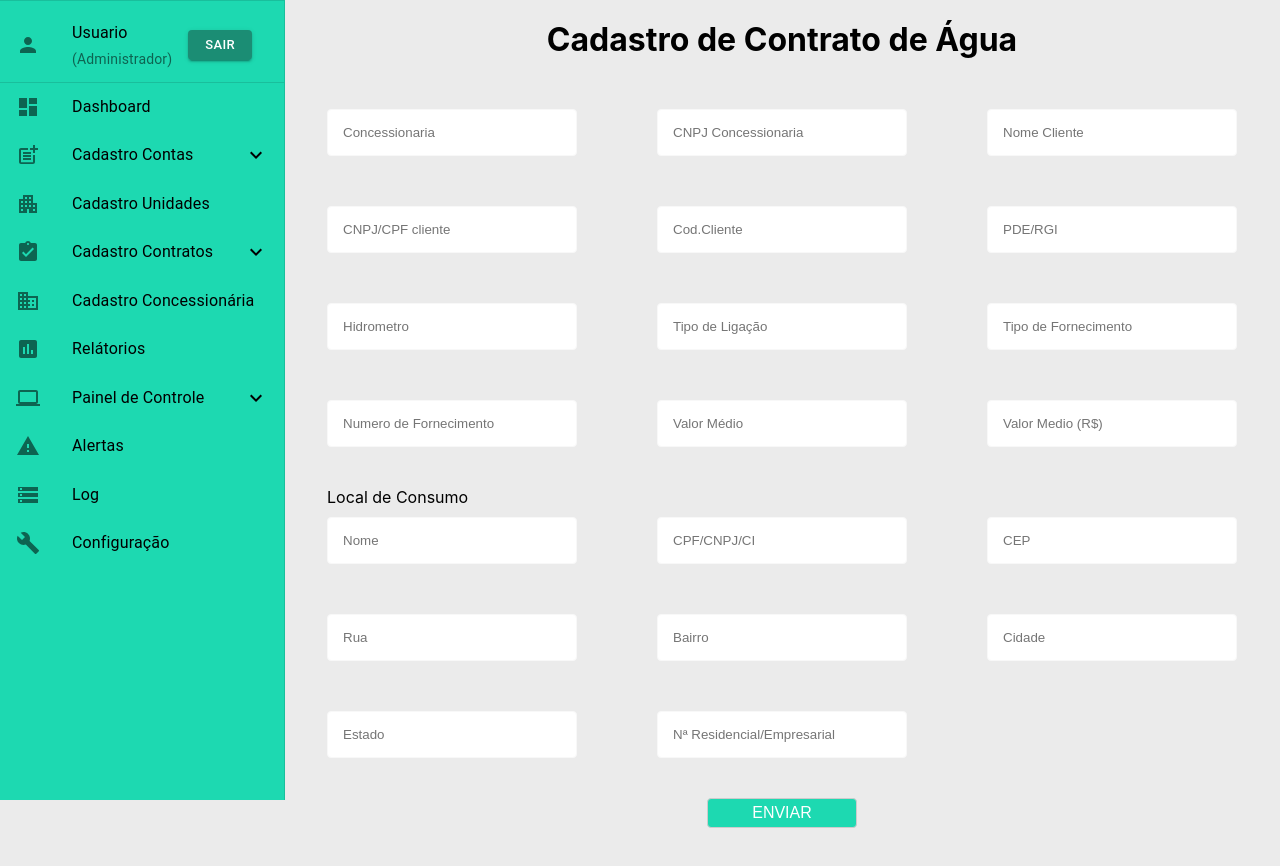
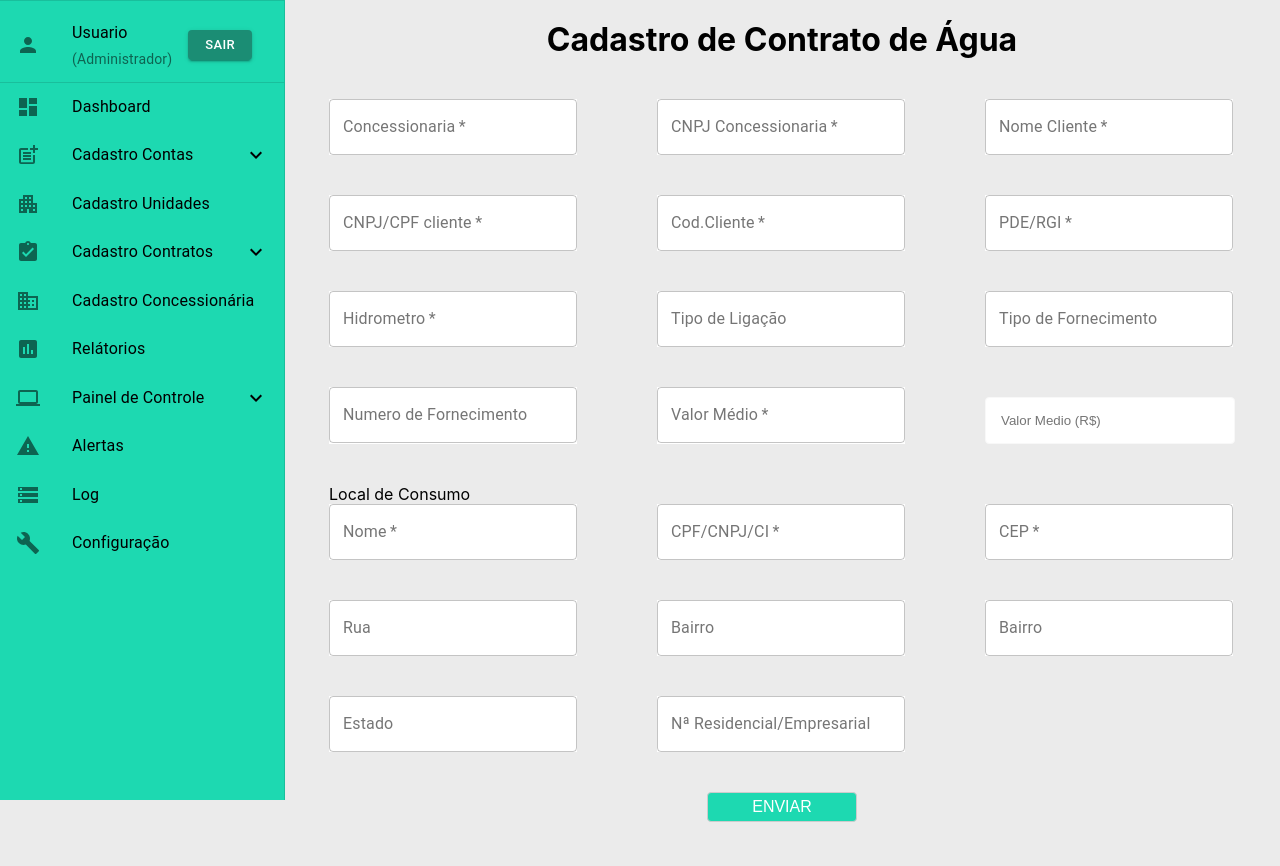
Before and after one commit to Grupo1API/TecSus, a React (Create React App) app in the folder tecsus-front/tecsus/: page /contrato_agua in a window 1280 px wide. Shown: the top 866 px of the page. Built offline with nearby package versions, Linux system fonts and the light colour scheme.

Commit message:
add labels nos campos do formulario de contrato de agua

```diff
--- a/tecsus-front/tecsus/src/pages/contrato_agua/index.js
+++ b/tecsus-front/tecsus/src/pages/contrato_agua/index.js
@@ -2,6 +2,7 @@ import './style.css'
 import Menu from '../../components/menu'
 import { useState } from 'react';
 import NumberFormat from 'react-number-format';
+import TextField from '@material-ui/core/TextField';
 
 function ContratoAgua(){
     const [concessionaria, setConcessionaria] = useState('')        //marcar como novo no cadastro
@@ -90,99 +91,134 @@ function ContratoAgua(){
                 <div className= "cadastro">
                     <form name="cadastro_contrato_agua" onSubmit={handleSubmit}>
                         <div className='coluna'>
-                            <input
+                            <TextField
                                 id="concessionaria"
+                                className='input'
                                 type="text"
                                 required={true}
+                                label="Concessionaria"
                                 placeholder="Concessionaria"
                                 value={concessionaria}
                                 onChange={(e) => setConcessionaria(e.target.value)}
+                                variant="outlined"
                             />
-                            <input
+                            <TextField
                                 id="cnpj_concessionaria"
+                                className='input'
                                 type="text"
                                 required={true}
+                                label="CNPJ Concessionaria"
                                 placeholder="CNPJ Concessionaria"
                                 value={cnpj_concessionaria}
                                 onChange={(e) => setCnpj_concessionaria(e.target.value)}
+                                variant="outlined"
                             />
-                            <input
+                            <TextField
                                 id="nome_cliente"
+                                className='input'
                                 type="text"
                                 required={true}
+                                label="Nome Cliente"
                                 placeholder="Nome Cliente"
                                 value={nome_cliente}
                                 onChange={(e) => setNome_cliente(e.target.value)}
+                                variant="outlined"
                             />
+                        </div>
 
-                        </div>
                         <div className='coluna'>
-                            <input
+                            <TextField
                                 id="cnpj_cpf_cliente"
+                                className='input'
                                 type="text"
                                 required={true}
+                                label="CNPJ/CPF cliente"
                                 placeholder="CNPJ/CPF cliente"
                                 value={cpf_cnpj_cliente}
                                 onChange={(e) => setCpf_cnpj_cliente(e.target.value)}
+                                variant="outlined"
                             />
-                            <input
+                            <TextField
                                 id="codigo_cliente"
+                                className='input'
                                 type="text"
                                 required={true}
+                                label="Cod.Cliente"
                                 placeholder="Cod.Cliente"
                                 value={codigo_cliente}
                                 onChange={(e) => setCodigo_cliente(e.target.value)}
+                                variant="outlined"
                             />
-                            <input
+                            <TextField
                                 id="pde_rgi"
+                                className='input'
                                 type="text"
                                 required={true}
+                                label="PDE/RGI"
                                 placeholder="PDE/RGI"
                                 value={pde_rgi}
                                 onChange={(e) => setPde_rgi(e.target.value)}
+                                variant="outlined"
                             />
+                        </div>
 
-                        </div>
                         <div className='coluna'>
-                            <input
+                            <TextField
                                 id="hidrometro"
+                                className='input'
                                 type="text"
                                 required={true}
+                                label="Hidrometro"
                                 placeholder="Hidrometro"
                                 value={hidrometro}
                                 onChange={(e) => setHidrometro(e.target.value)}
+                                variant="outlined"
                             />
-                            <input
+                            <TextField
                                 id="tipo_ligacao"
+                                className='input'
                                 type="text"
+                                label="Tipo de Ligação"
                                 placeholder="Tipo de Ligação"
                                 value={tipo_ligacao}
                                 onChange={(e) => setTipo_ligacao(e.target.value)}
+                                variant="outlined"
                             />
-                            <input
+                            <TextField
                                 id="Tipo_fornecimento"
+                                className='input'
                                 type="text"
+                                label="Tipo de Fornecimento"
                                 placeholder="Tipo de Fornecimento"
                                 value={tipo_fornecimento}
                                 onChange={(e) => setTipo_fornecimento(e.target.value)}
+                                variant="outlined"
                             />
                         </div>
+
                         <div className='coluna'>
-                            <input
+                            <TextField
                                 id="n_fornecimento"
+                                className='input'
                                 type="text"
+                                label="Numero de Fornecimento"
                                 placeholder="Numero de Fornecimento"
                                 value={n_fornecimento}
                                 onChange={(e) => setN_fornecimento(e.target.value)}
+                                variant="outlined"
                             />
-                            <input
+                            <TextField
                                 id="valor_medio"
+                                className='input'
                                 type="number"
                                 required={true}
+                                label="Valor Médio"
                                 placeholder="Valor Médio"
                                 value={valor_medio}
                                 onChange={(e) => setValor_medio(e.target.value)}
+                                variant="outlined"
                             />
+                            {/* não mexi aqui */}
                             <NumberFormat
                                 prefix={'R$ '}
                                 id="valor_medio"
@@ -198,68 +234,93 @@ function ContratoAgua(){
                         </div>
                         <p>Local de Consumo</p>
                         <div className='coluna'>
-                            <input
+                            <TextField
                                 id="nome_consumo"
+                                className='input'
                                 type="text"
                                 required={true}
+                                label="Nome"
                                 placeholder="Nome"
                                 value={nome_consumo}
                                 onChange={(e) => setNome_consumo(e.target.value)}
+                                variant="outlined"
                             />
-                            <input
+                            <TextField
                                 id="cpf_cnpj_ci"
+                                className='input'
                                 type="text"
                                 required={true}
+                                label="CPF/CNPJ/CI"
                                 placeholder="CPF/CNPJ/CI"
                                 value={cpf_cnpj_ci}
                                 onChange={(e) => setCpf_cnpj_ci(e.target.value)}
+                                variant="outlined"
                             />
-                            <input
+                           <TextField
                                 id="cep_consumo"
+                                className='input'
                                 type="text"
                                 required={true}
+                                label="CEP"
                                 placeholder="CEP"
                                 value={cep_consumo}
                                 onChange={(e) => setCep_consumo(e.target.value)}
+                                variant="outlined"
+                            />
+                        </div>
+
+                        <div className='coluna'>
+                            <TextField
+                                id="rua_consumo"
+                                className='input'
+                                type="text"
+                                label="Rua"
+                                placeholder="Rua"
+                                value={rua_consumo}
+                                onChange={(e) => setRua_consumo(e.target.value)}
+                                variant="outlined"
+                            />
+                            <TextField
+                                id="bairro_consumo"
+                                className='input'
+                                type="text"
+                                label="Bairro"
+                                placeholder="Bairro"
+                                value={bairro_consumo}
+                                onChange={(e) => setBairro_consumo(e.target.value)}
+                                variant="outlined"
+                            />
+                            <TextField
+                                id="cidade_consumo"
+                                className='input'
+                                type="text"
+                                label="Bairro"
+                                placeholder="Cidade"
+                                value={cidade_consumo}
+                                onChange={(e) => setCidade_consumo(e.target.value)}
+                                variant="outlined"
                             />
                         </div>
                         <div className='coluna'>
-                            <input
-                                id="rua_consumo"
+                            <TextField
+                                id="estado_consumo"
+                                className='input'
                                 type="text"
-                                placeholder="Rua"
-                                value={rua_consumo}
-                                onChange={(e) => setRua_consumo(e.target.value)}
-                            />
-                            <input
-                                id="bairro_consumo"
-                                type="text"
-                                placeholder="Bairro"
-                                value={bairro_consumo}
-                                onChange={(e) => setBairro_consumo(e.target.value)}
-                            />
-                            <input
-                                id="cidade_consumo"
-                                type="text"
-                                placeholder="Cidade"
-                                value={cidade_consumo}
-                                onChange={(e) => setCidade_consumo(e.target.value)}
-                            />
-                        </div>
-                        <div className='coluna'>
-                            <input
-                                id="estado_consumo"
-                                type="text"
+                                label="Estado"
                                 placeholder="Estado"
                                 value={estado_consumo}
                                 onChange={(e) => setEstado_consumo(e.target.value)}
+                                variant="outlined"
                             />
-                            <input
+                            <TextField
                                 id="nResidencial_Empresarial"
+                                className='input'
                                 type="text"
+                                label="Nª Residencial/Empresarial"
                                 placeholder="Nª Residencial/Empresarial"
                                 value={nResidencial_empresarial}
                                 onChange={(e) => setNResidencial_empresarial(e.target.value)}
+                                variant="outlined"
                             />
                         </div>
 
--- a/tecsus-front/tecsus/src/pages/contrato_agua/style.css
+++ b/tecsus-front/tecsus/src/pages/contrato_agua/style.css
@@ -18,14 +18,9 @@ input[type=number] {
 .cadastro{
     margin-top: 40px;
 }
-input{
-    padding: 15px;
-    display: inline-block;
-    border: 1px solid #f8f8f8;
-    border-radius: 4px;
-    box-sizing: border-box;
-
+.input{
     margin-top: 10px;
+    background-color: #ffffff;
 }
 .coluna{
     display: flex;
--- a/tecsus-front/tecsus/src/pages/contrato_energia/style.css
+++ b/tecsus-front/tecsus/src/pages/contrato_energia/style.css
@@ -18,14 +18,9 @@ input[type=number] {
 .cadastro{
     margin-top: 40px;
 }
-input{
-    padding: 15px;
-    display: inline-block;
-    border: 1px solid #f8f8f8;
-    border-radius: 4px;
-    box-sizing: border-box;
-
+.input{
     margin-top: 10px;
+    background-color: #ffffff;
 }
 .coluna{
     display: flex;
```
